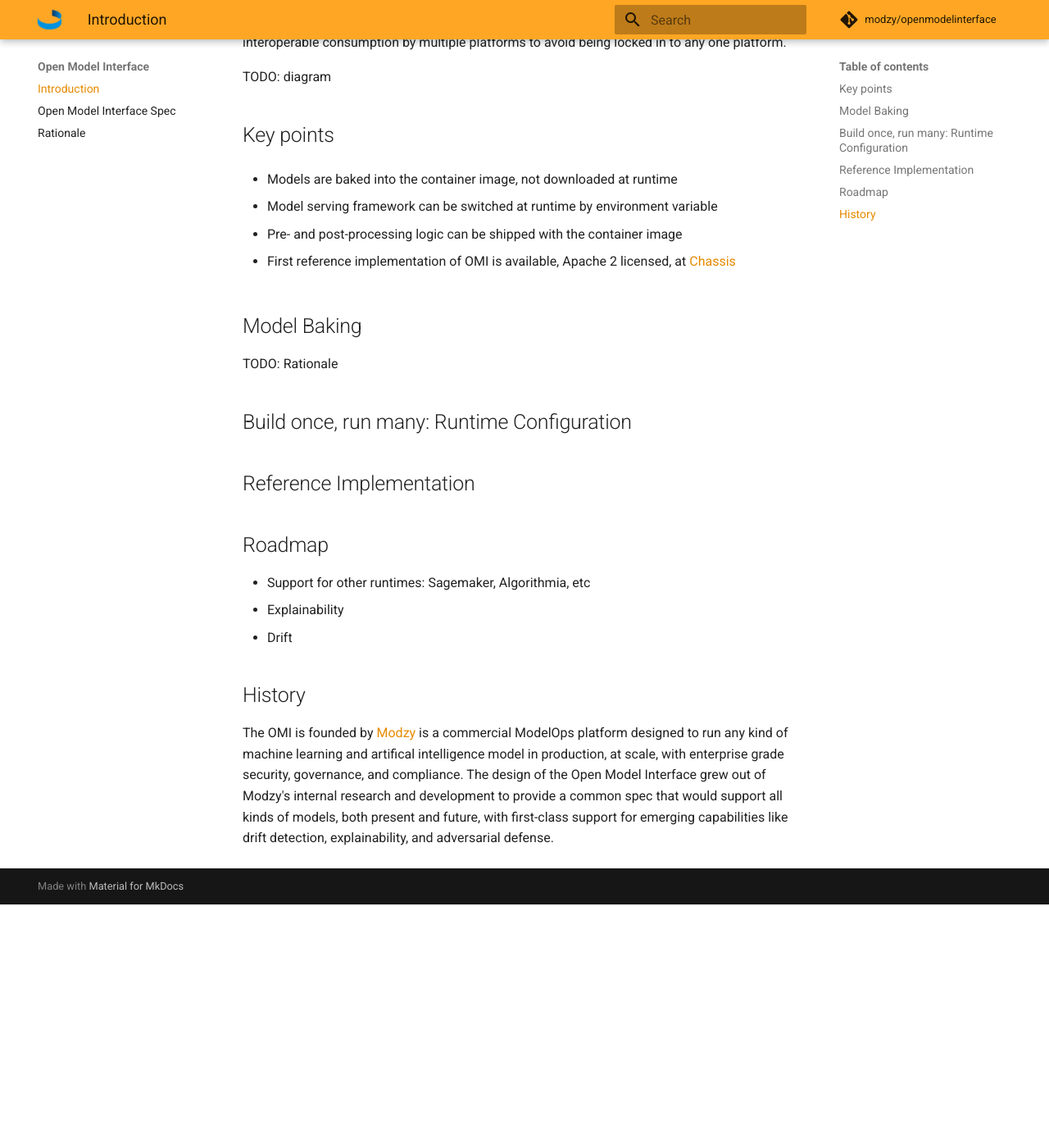
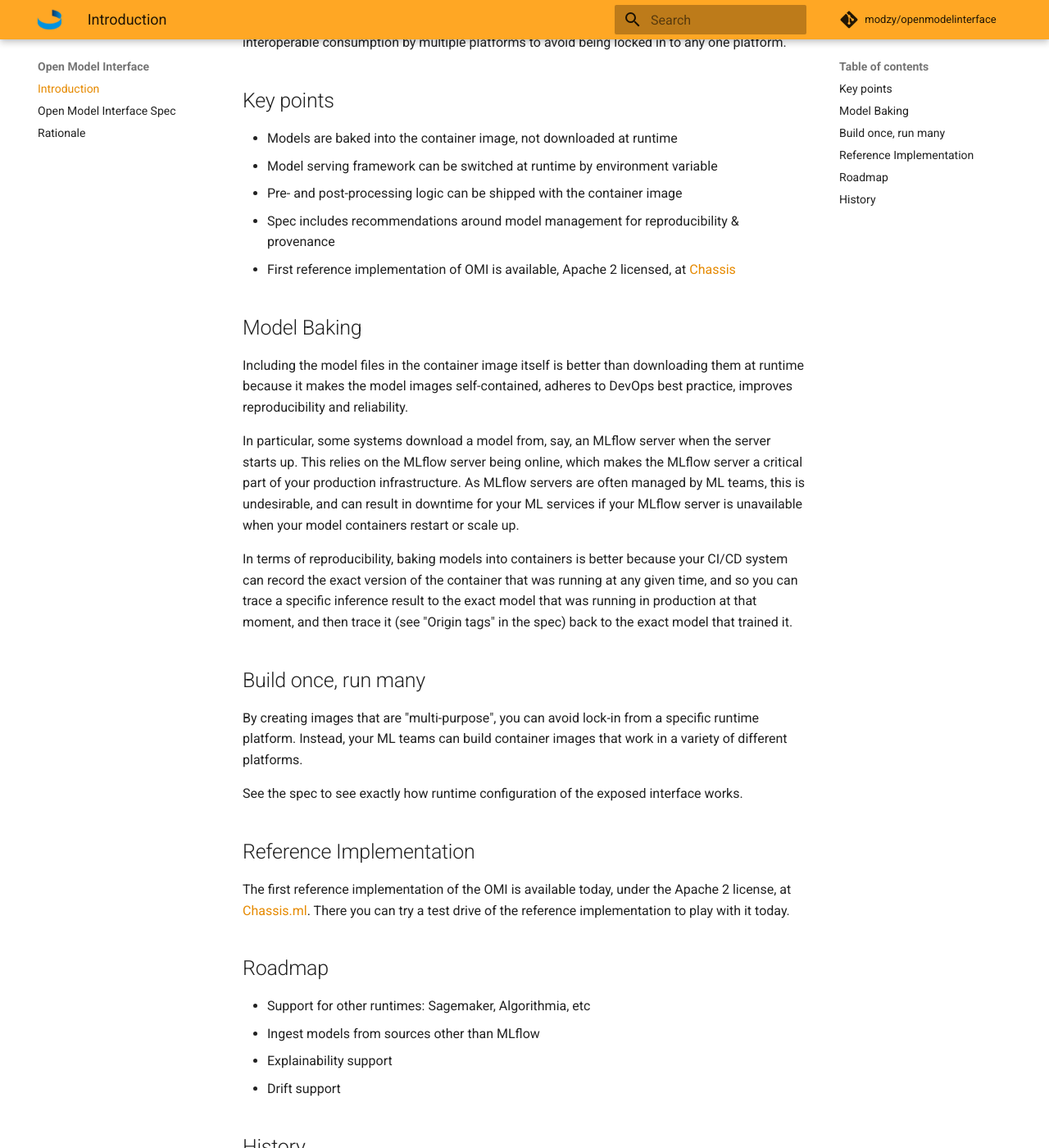
Before and after one commit to chassisml/openmodelinterface, an MkDocs documentation site: the page built from docs/index.md, in a window 1280 px wide and 1400 px high, scrolled down 313 px. Shown: the whole window at 82% size. Built offline with MkDocs 1.6.1 and Material for MkDocs 9.7.7, drawn with Linux system fonts in a browser that asks for light colours; comment, search, counter and statistics services are not loaded; before the commit the page ends 1416 px from its top, so only the background shows below that; some of the changed text lies outside the part shown.

Commit message:
Improve openmodel.ml homepage

```diff
--- a/docs/index.md
+++ b/docs/index.md
@@ -2,40 +2,48 @@
 
 ![OMI logo](images/omi-logo.png){: style="width:500px" }
 
-The Open Model Interface proposes a spec for _multi-purpose_ OCI-compatible container images for Machine Learning models.
+The Open Model Interface (OMI) proposes a spec for _multi-purpose_ OCI-compatible container images for Machine Learning models.
 
 We believe that ML teams should be able to build reusable, DevOps-ready container images for interoperable consumption by multiple platforms to avoid being locked in to any one platform.
 
 
-TODO: diagram
-
 ## Key points
 
 * Models are baked into the container image, not downloaded at runtime
-
 * Model serving framework can be switched at runtime by environment variable
-
 * Pre- and post-processing logic can be shipped with the container image
-
+* Spec includes recommendations around model management for reproducibility & provenance
 * First reference implementation of OMI is available, Apache 2 licensed, at [Chassis](https://chassis.ml)
 
 
 ## Model Baking
 
-TODO: Rationale
+Including the model files in the container image itself is better than downloading them at runtime because it makes the model images self-contained, adheres to DevOps best practice, improves reproducibility and reliability.
+
+In particular, some systems download a model from, say, an MLflow server when the server starts up. This relies on the MLflow server being online, which makes the MLflow server a critical part of your production infrastructure. As MLflow servers are often managed by ML teams, this is undesirable, and can result in downtime for your ML services if your MLflow server is unavailable when your model containers restart or scale up.
+
+In terms of reproducibility, baking models into containers is better because your CI/CD system can record the exact version of the container that was running at any given time, and so you can trace a specific inference result to the exact model that was running in production at that moment, and then trace it (see "Origin tags" in the spec) back to the exact model that trained it.
 
 
-## Build once, run many: Runtime Configuration
+## Build once, run many
+
+By creating images that are "multi-purpose", you can avoid lock-in from a specific runtime platform. Instead, your ML teams can build container images that work in a variety of different platforms.
+
+See the spec to see exactly how runtime configuration of the exposed interface works.
 
 
 ## Reference Implementation
+
+The first reference implementation of the OMI is available today, under the Apache 2 license, at [Chassis.ml](https://chassis.ml).
+There you can try a test drive of the reference implementation to play with it today.
 
 
 ## Roadmap
 
 * Support for other runtimes: Sagemaker, Algorithmia, etc
-* Explainability
-* Drift
+* Ingest models from sources other than MLflow
+* Explainability support
+* Drift support
 
 
 ## History
```
